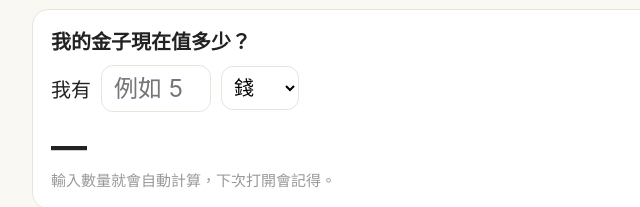
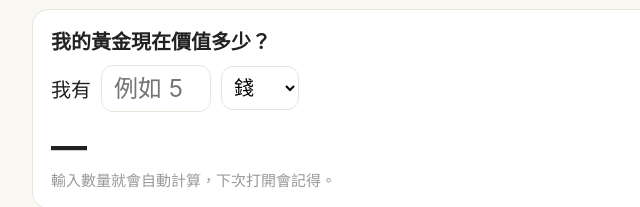
Before and after one commit to a893413/gold-line-bot, a plain HTML site: page docs/index.html in a window 1280 px wide. Shown: the part 904-1111 px from the top of the page, 264-904 px from the left. Drawn offline with nearby package versions, Linux system fonts and the light colour scheme.

Commit message:
Add files via upload

```diff
--- a/docs/index.html
+++ b/docs/index.html
@@ -78,7 +78,7 @@
   </div>
 
   <div class="card" id="calcCard">
-    <h2>我的金子現在值多少？</h2>
+    <h2>我的黃金現在價值多少？</h2>
     <div class="calc">
       <span>我有</span>
       <input id="amt" type="number" inputmode="decimal" min="0" step="0.01" placeholder="例如 5">
```
